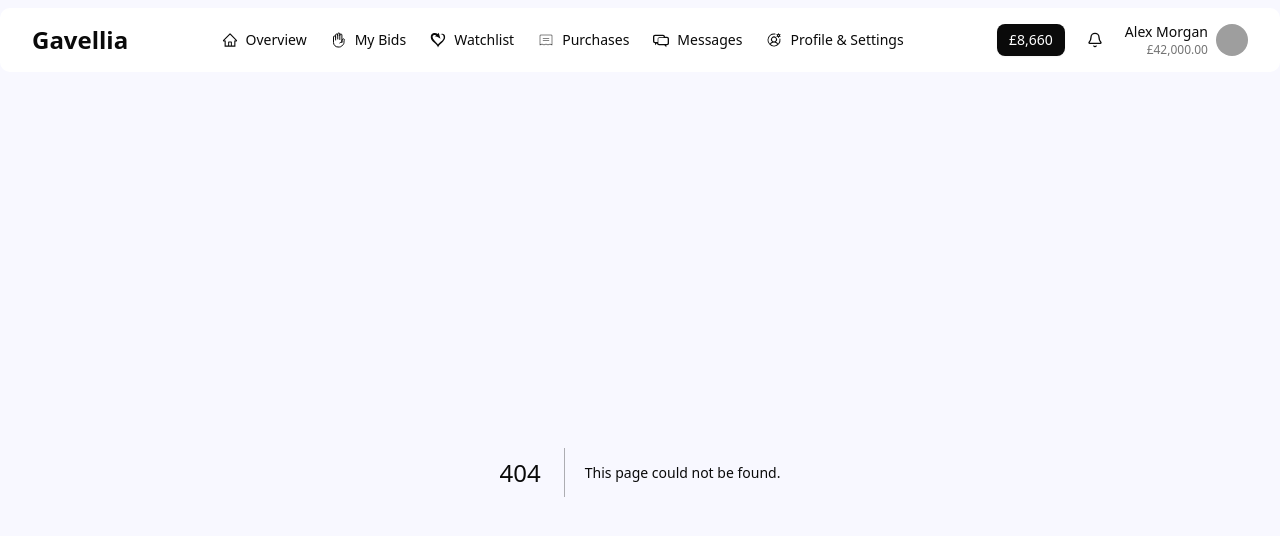
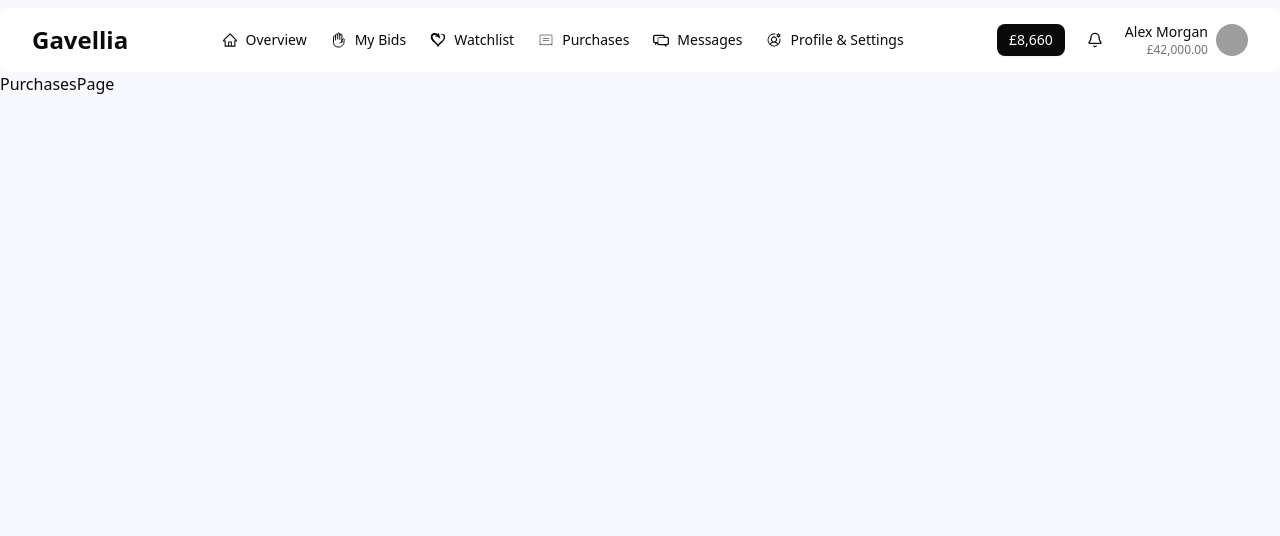
Before and after one commit to Rahul-Mallik-CSE/Gavellia_Buyer_Dashboard, a Next.js app: page /purchases in a window 1280 px wide. Before the commit this address had no page. Shown: the top 536 px of the page. Built offline with nearby package versions, Linux system fonts and the light colour scheme; grey boxes are pictures that could not be loaded.

Commit message:
add PurchasesPage component

```diff
--- /dev/null
+++ b/src/app/purchases/page.tsx
@@ -0,0 +1,9 @@
+/** @format */
+
+import React from "react";
+
+const PurchasesPage = () => {
+  return <div>PurchasesPage</div>;
+};
+
+export default PurchasesPage;
```
